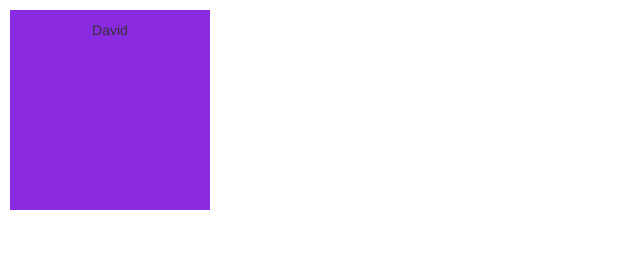
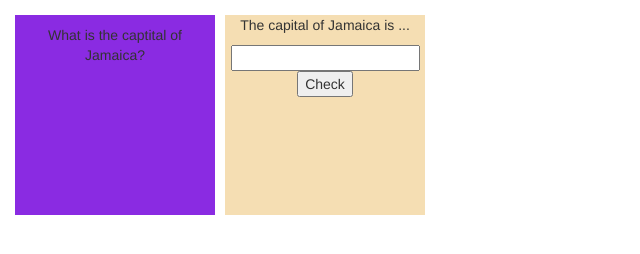
Before and after one commit to captainsalt/Flash-Cards, a plain HTML site: page index.html in a window 1280 px wide. Shown: the whole page, without its empty margins (0-640 px from the left). Drawn offline with nearby package versions, Linux system fonts and the light colour scheme.

Commit message:
Added Clozecard logic

```diff
--- a/assets/css/style.css
+++ b/assets/css/style.css
@@ -10,6 +10,7 @@
     height: 200px;
     text-align: center;
     background: wheat;
+    margin: 5px;
 }
 
 .basic-card {
--- a/assets/scripts/logic.js
+++ b/assets/scripts/logic.js
@@ -2,9 +2,10 @@ $(document).ready(() => {
     var card = new ClozeCard("David", "David Wright");
     console.log(card.partial);
 
-    GenerateBasicCard("David", "Wright");
+    GenerateBasicCard("What is the captital of Jamaica?", "Kingston");
+    GenerateClozeCard("Kingston", "The capital of Jamaica is Kingston");
 
-    //flip basic card
+    //flip basic card event
     $(".basic-card").click(e => {
         var card = $(e.currentTarget);
         var context = card.children(".context");
@@ -21,15 +22,26 @@ $(document).ready(() => {
 });
 
 function GenerateClozeCard(cloze, text) {
-    var card = new ClozeCard(cloze, text);
+    var cardInfo = new ClozeCard(cloze, text);
+
+    var card = $("<div>").addClass("card cloze-card");
+
+    var partialText = $("<p>").html(cardInfo.partial);
+    var input = $("<input>").addClass("input");
+    var button = $("<button>")
+        .addClass("submit")
+        .html("Check");
+
+    card.append(partialText, input, button);
+    $("#cards").append(card);
 }
 
 function GenerateBasicCard(front, back) {
     var cardInfo = new BasicCard(front, back);
 
-    var card = $(`<div>`).addClass("card basic-card");
+    var card = $("<div>").addClass("card basic-card");
 
-    var context = $(`<p>`)
+    var context = $("<p>")
         .addClass("context")
         .data("front", cardInfo.front)
         .data("back", cardInfo.back)
```
